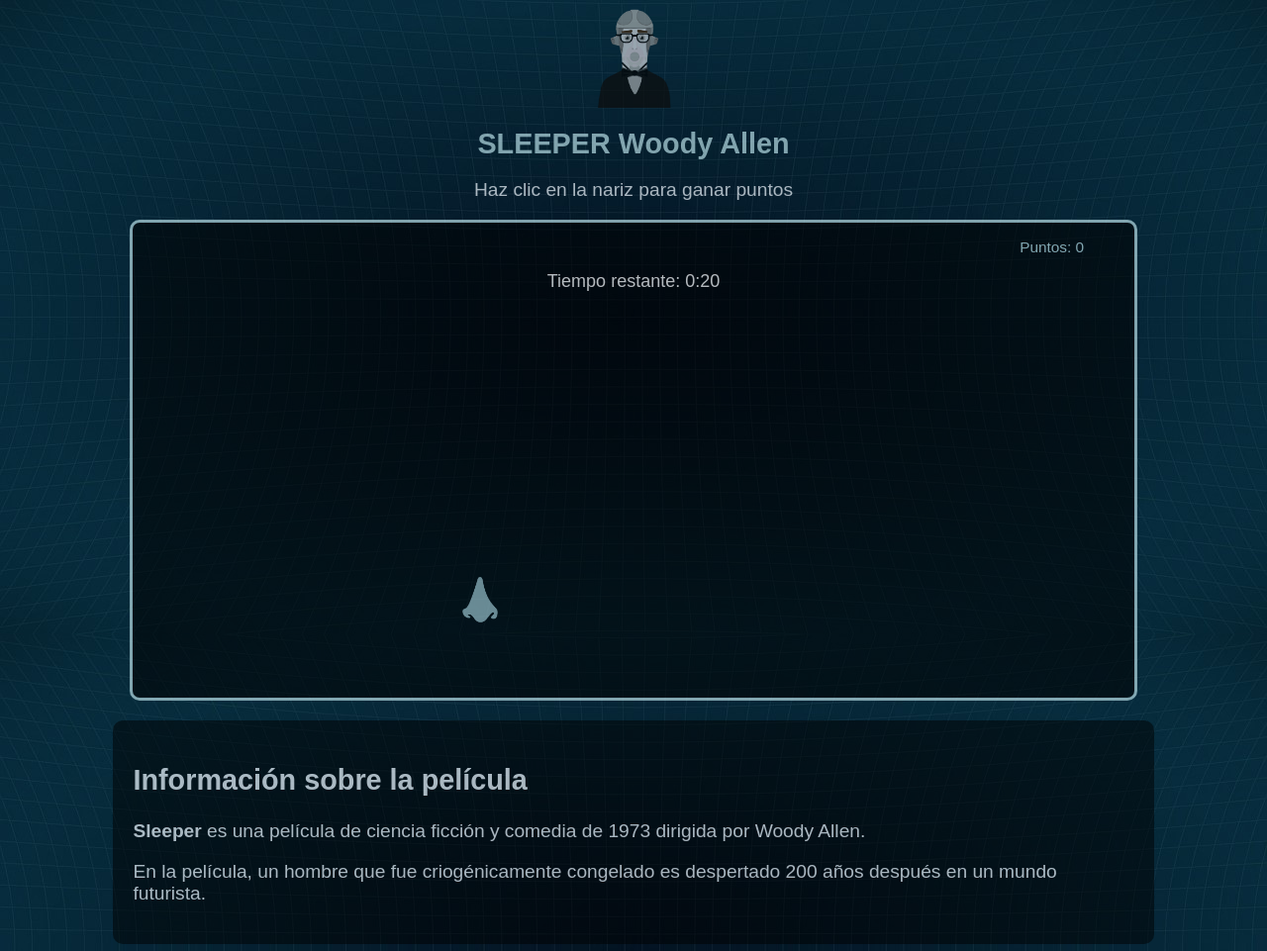
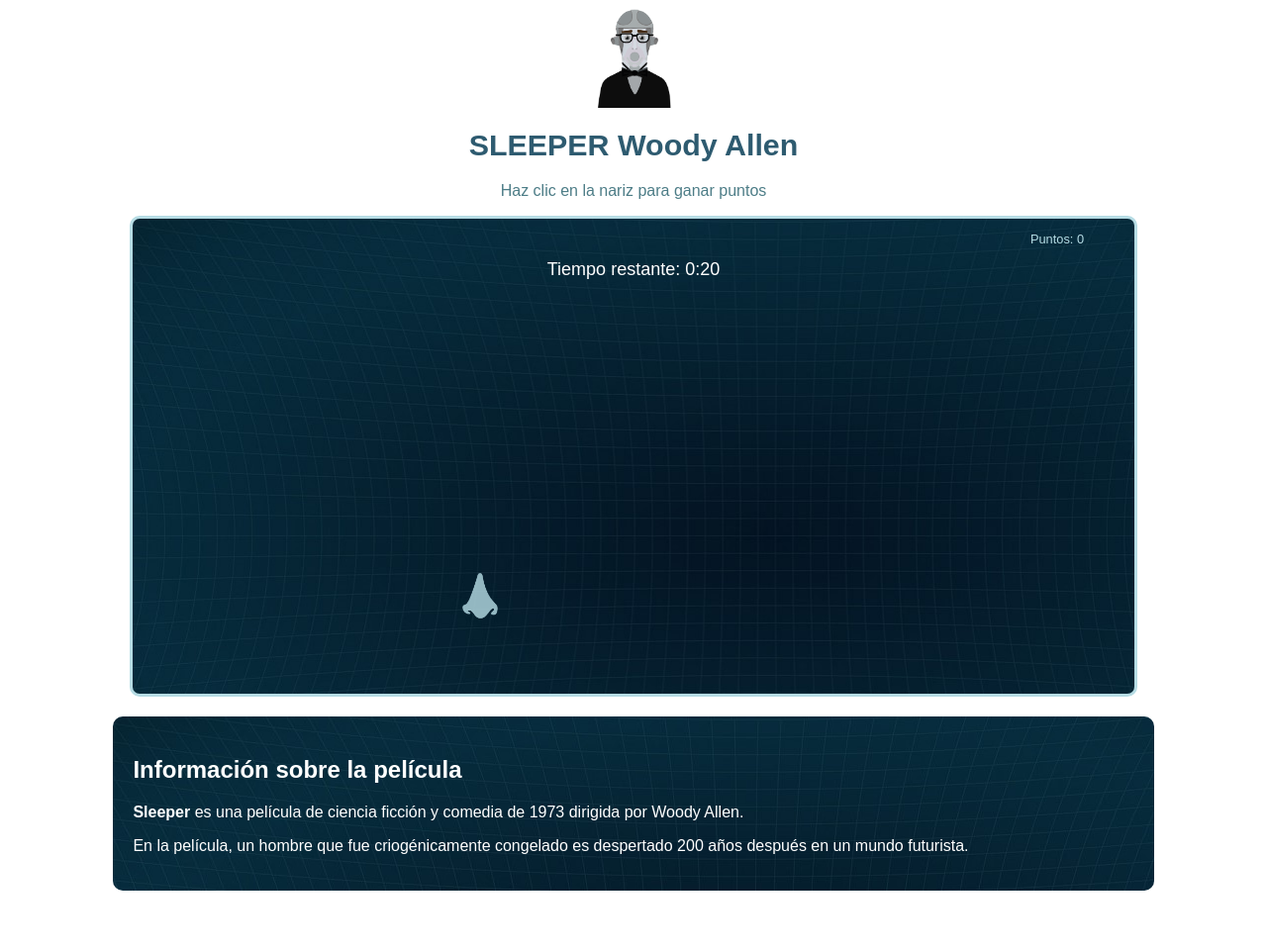
Before and after one commit to valmoren0/sleeper, a plain HTML site: page index.html in a window 1280 px wide. Shown: the top 961 px of the page at 99% size. After the commit the page ends 920 px from the top, so only its background shows below. Drawn offline with Linux system fonts and the light colour scheme.

Commit message:
Add files via upload

```diff
--- a/index.html
+++ b/index.html
@@ -6,20 +6,19 @@
   <style>
     body {
       text-align: center;
-      padding-top: 1px;
+      padding-top: 0.5px;
       font-family: Barlow, sans-serif;
-      font-size: 120%;
-      background: url('texture.jpg') repeat;
-      opacity: 0.7;
-      color: aliceblue;
+      font-size: 100%;
+      background color:#4d7d87 ;
+      color: white;
       display: block;
       cursor: pointer; /* Cambia el cursor a una mano */
     }
 
     h1 {
-      color: #B6DCE4;
+      color: #2e5b70;
       font-weight: bold;
-      font-size: 150%;
+      font-size: 190%;
     }
 
     #banner {
@@ -39,14 +38,16 @@
       border-style: solid;
       border-radius: 10px;
       border-color: #B6DCE4;
-      background-color: rgba(0, 0, 0, 0.8);
+      background-color: rgba(0, 0, 0, 0.6);
+      background: url('texture.jpg') repeat;
+
     }
 
     #info-container {
       width: 80%;
       margin: 20px auto;
       text-align: left;
-      background-color: rgba(0, 0, 0, 0.7);
+      background: url('texture.jpg') repeat;
       padding: 20px;
       border-radius: 10px;
     }
@@ -77,7 +78,7 @@
 
     #message {
       font-size: 18px;
-      color: #B6DCE4;
+      color: white;
       margin-top: 10px;
     }
 
@@ -120,7 +121,8 @@
 
   <div id="banner"></div>
   <h1>SLEEPER Woody Allen</h1>
-  <p>Haz clic en la nariz para ganar puntos</p>
+   <p style="color: #4d7d87;">Haz clic en la nariz para ganar puntos</p>
+
   <div id="game-container">
     <div id="target"></div>
     <p id="scoreDisplay">Puntos: <span id="score">0</span></p>
```
